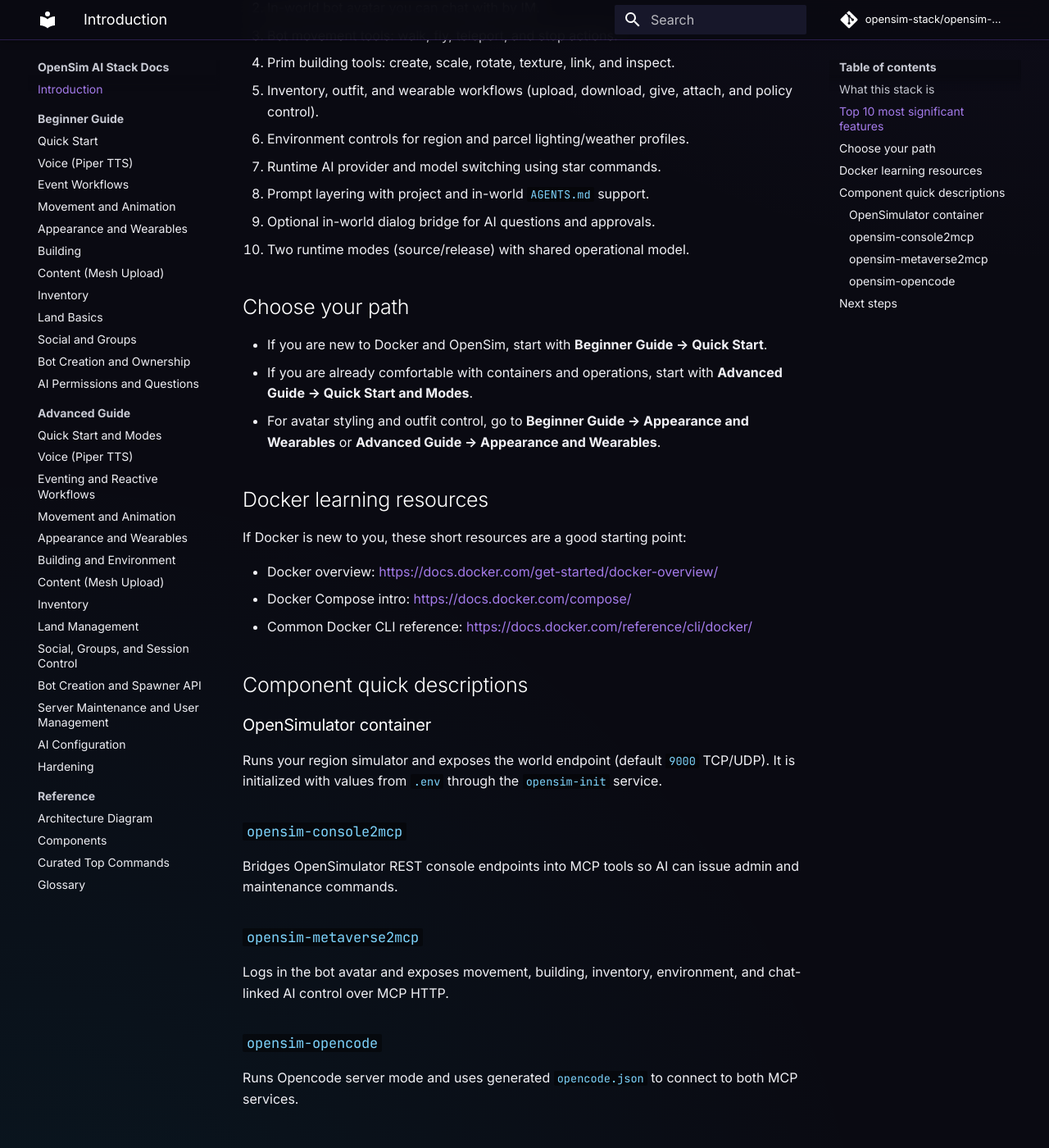
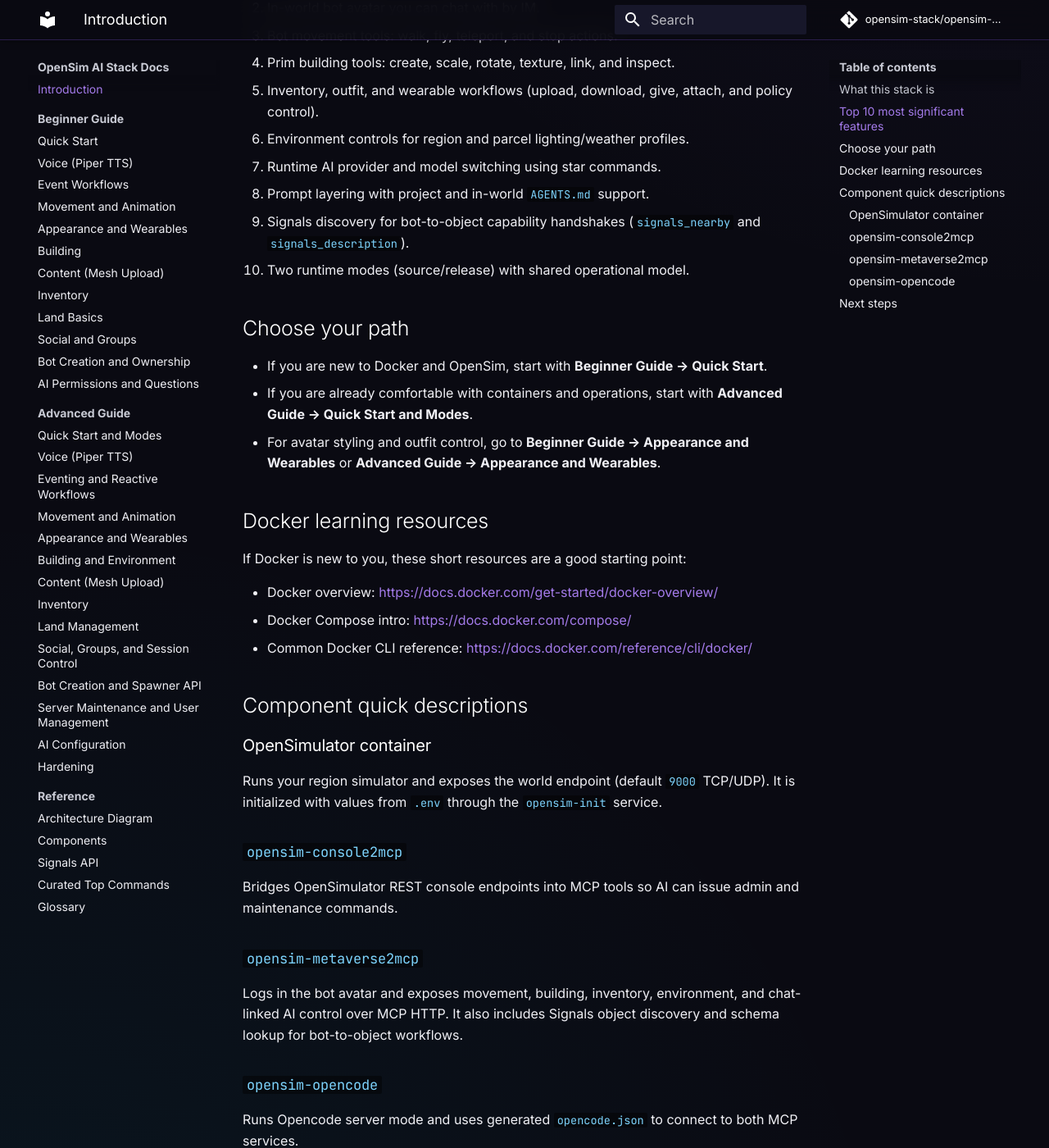
Before and after one commit to opensim-stack/opensim-stack-docs, an MkDocs documentation site: the page built from docs/index.md, in a window 1280 px wide and 1400 px high, scrolled down 797 px. Shown: the whole window at 82% size. Built offline with MkDocs 1.6.1 and Material for MkDocs 9.7.7, drawn with Linux system fonts in a browser that asks for light colours; comment, search, counter and statistics services are not loaded; some of the changed text lies outside the part shown.

Commit message:
Added *Signals* mention.

```diff
--- a/docs/index.md
+++ b/docs/index.md
@@ -27,7 +27,7 @@ The OpenSim AI Stack is a Docker Compose deployment that combines:
 6. Environment controls for region and parcel lighting/weather profiles.
 7. Runtime AI provider and model switching using star commands.
 8. Prompt layering with project and in-world `AGENTS.md` support.
-9. Optional in-world dialog bridge for AI questions and approvals.
+9. Signals discovery for bot-to-object capability handshakes (`signals_nearby` and `signals_description`).
 10. Two runtime modes (source/release) with shared operational model.
 
 ## Choose your path
@@ -56,7 +56,7 @@ Bridges OpenSimulator REST console endpoints into MCP tools so AI can issue admi
 
 ### `opensim-metaverse2mcp`
 
-Logs in the bot avatar and exposes movement, building, inventory, environment, and chat-linked AI control over MCP HTTP.
+Logs in the bot avatar and exposes movement, building, inventory, environment, and chat-linked AI control over MCP HTTP. It also includes Signals object discovery and schema lookup for bot-to-object workflows.
 
 ### `opensim-opencode`
 
@@ -65,6 +65,7 @@ Runs Opencode server mode and uses generated `opencode.json` to connect to both
 ## Next steps
 
 - Architecture details: **Reference -> Architecture Diagram**
+- Signals overview and tool usage: **Reference -> Signals API**
 - First run: **Beginner Guide -> Quick Start**
 - Avatar outfit and wearable control: **Beginner Guide -> Appearance and Wearables**
 - Tool-level outfit/attachment operations: **Advanced Guide -> Appearance and Wearables**
--- a/mkdocs.yml
+++ b/mkdocs.yml
@@ -55,6 +55,7 @@ nav:
   - Reference:
       - Architecture Diagram: reference/architecture.md
       - Components: reference/components.md
+      - Signals API: reference/signals.md
       - Curated Top Commands: reference/top-commands.md
       - Glossary: reference/glossary.md
 
```
Also changed, not shown: docs/reference/signals.md (added, +67 -0 lines).
